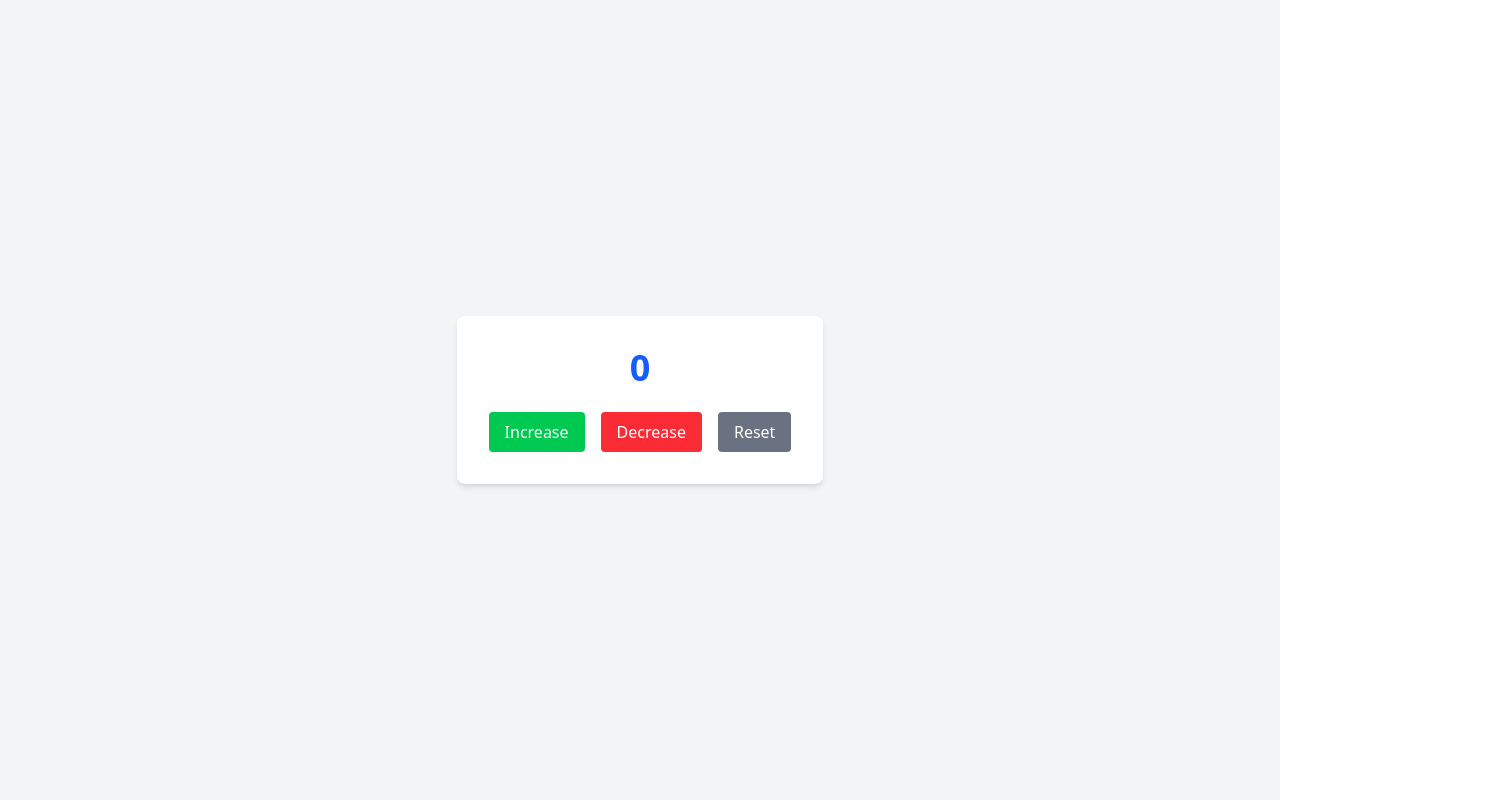
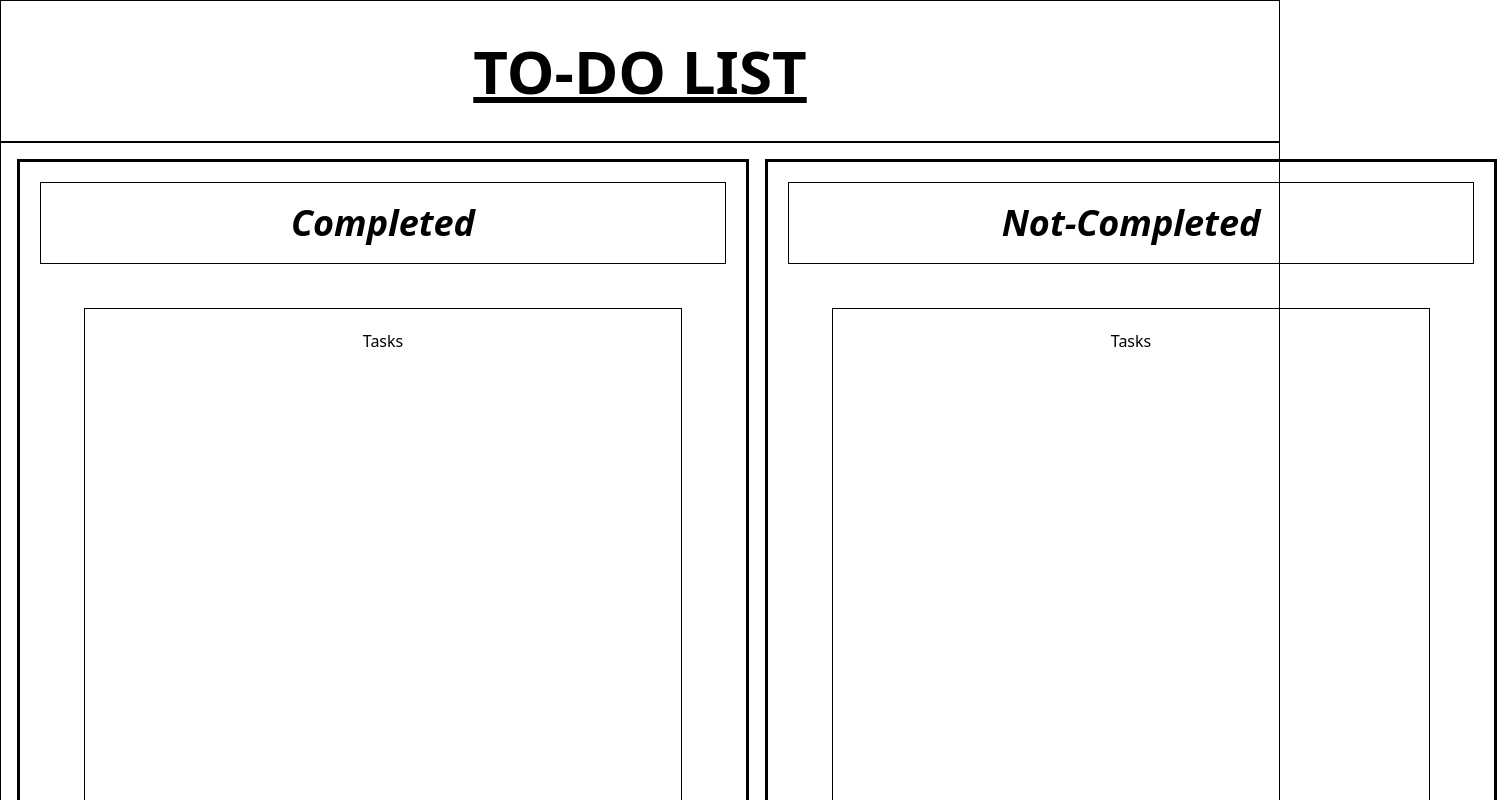
Before and after one commit to pramje-drum/React, a React (Vite) app: page / in a window 1280 px wide. Shown: the top 800 px of the page, 1505 px wide, since content can reach past the window. Built offline with nearby package versions, Linux system fonts and the light colour scheme; no server answers.

Commit message:
Day4 Initial Commit!

```diff
--- /dev/null
+++ b/public/components/ContentArea.jsx
@@ -0,0 +1,20 @@
+import React, { useEffect, useState } from "react";
+import { Dummy_JSON } from "./URLS";
+
+const ContentArea = () => {
+    const [list, setList] = useState("");
+	useEffect(() => {
+		fetch(Dummy_JSON)
+			.then((res) => res.json())
+			.then((data) => setList(data));
+	}, []);
+
+    console.log(list)
+	return (
+		<div className=" m-5 p-6 justify-center flex">
+			<li className="list-none border p-5 w-190 h-130 flex justify-center ">Tasks</li>
+		</div>
+	);
+};
+
+export default ContentArea;
--- a/public/components/CounterApp/Counter.jsx
+++ b/public/components/CounterApp/Counter.jsx
@@ -1,7 +1,11 @@
-import { useState } from "react";
+import { useEffect, useState } from "react";
+
+
 
 const Counter = () => {
 	const [count, setCount] = useState(0);
+
+	useEffect(() => {console.log("useEffect called!!")}, [count])
 
 	const increment = () => {
 		setCount((count) => count + 1);
@@ -15,25 +19,25 @@ const Counter = () => {
 		setCount(0);
 	};
 	return (
-		<div class="flex flex-col items-center justify-center min-h-screen bg-gray-100">
-			<div class="p-8 bg-white rounded-lg shadow-md text-center">
-				<p class="text-4xl font-bold mb-6 text-blue-600">{count}</p>
-				<div class="flex gap-4">
+		<div className="flex flex-col items-center justify-center min-h-screen bg-gray-100">
+			<div className="p-8 bg-white rounded-lg shadow-md text-center">
+				<p className="text-4xl font-bold mb-6 text-blue-600">{count}</p>
+				<div className="flex gap-4">
 					<button
 						onClick={increment}
-						class="px-4 py-2 bg-green-500 text-white rounded hover:bg-green-600 transition"
+						className="px-4 py-2 bg-green-500 text-white rounded hover:bg-green-600 transition"
 					>
 						Increase
 					</button>
 					<button
 						onClick={decrement}
-						class="px-4 py-2 bg-red-500 text-white rounded hover:bg-red-600 transition"
+						className="px-4 py-2 bg-red-500 text-white rounded hover:bg-red-600 transition"
 					>
 						Decrease
 					</button>
 					<button
 						onClick={reset}
-						class="px-4 py-2 bg-gray-500 text-white rounded hover:bg-gray-600 transition"
+						className="px-4 py-2 bg-gray-500 text-white rounded hover:bg-gray-600 transition"
 					>
 						Reset
 					</button>
--- /dev/null
+++ b/public/components/FetchContainer.jsx
@@ -0,0 +1,20 @@
+import ListContainer from "./ListContainer";
+
+const FetchContainer = () => {
+	return (
+		<div>
+			<div className="border">
+				<h1 className="flex justify-center text-6xl p-5 m-5 from-stone-900 font-extrabold underline">
+					TO-DO LIST
+				</h1>
+			</div>
+
+			{/* List Container!! */}
+			<div>
+				<ListContainer />
+			</div>
+		</div>
+	);
+};
+
+export default FetchContainer;
--- /dev/null
+++ b/public/components/ListContainer.jsx
@@ -0,0 +1,20 @@
+// import CompletedTasks from "./CompletedTasks"
+// import NotCompletedTasks from "./NotCompletedTasks"
+import Tasks from "./Tasks"
+
+const ListContainer = () => {
+  return (
+    <div className="border p-2 h-190 flex">
+      {/* completed */}
+      <div>
+        <Tasks status="Completed"/>
+      </div>
+      {/* not-completed */}
+      <div>
+        <Tasks status="Not-Completed"/>
+      </div>
+    </div>
+  )
+}
+
+export default ListContainer
--- /dev/null
+++ b/public/components/Tasks.jsx
@@ -0,0 +1,18 @@
+import ContentArea from "./ContentArea"
+
+const Tasks = ({status}) => {
+  return (
+    <div className="border-3 m-2 p-5 w-183 h-180">
+        <div className="border flex justify-center font-bold text-4xl p-5 italic">
+            <h1>{status}</h1>
+        </div>
+
+        <div>
+
+            <ContentArea/>
+        </div>
+    </div>
+  )
+}
+
+export default Tasks
--- /dev/null
+++ b/public/components/URLS.jsx
@@ -0,0 +1 @@
+export const Dummy_JSON = "https://dummyjson.com/todos"
--- a/src/App.jsx
+++ b/src/App.jsx
@@ -2,13 +2,17 @@ import ShoppingProject from "../public/components/ShoppingProject/ShoppingProjec
 import Solve from "../public/components/Practise/Solve.jsx";
 import Tictactoe from "../public/components/TicTacToeComponents/Tictactoe.jsx";
 import Counter from "../public/components/CounterApp/Counter.jsx";
+import { Dummy_JSON } from "../public/components/URLS.jsx";
+import FetchContainer from "../public/components/FetchContainer.jsx";
 
 function App() {
 	return (
 		<>
 			{/* <ShoppingProject /> */}
-			{/* <Solve/> */}
-			<Counter/>
+			{/* <Solve /> */}
+			{/* <Counter/> */}
+			{/* <Tictactoe /> */}
+			<FetchContainer/>
 		</>
 	);
 }
```
Also changed, not shown: public/components/Practise/Solve.jsx (+63 -25 lines), 1 other file (tests, documents, lock files or other folders).
